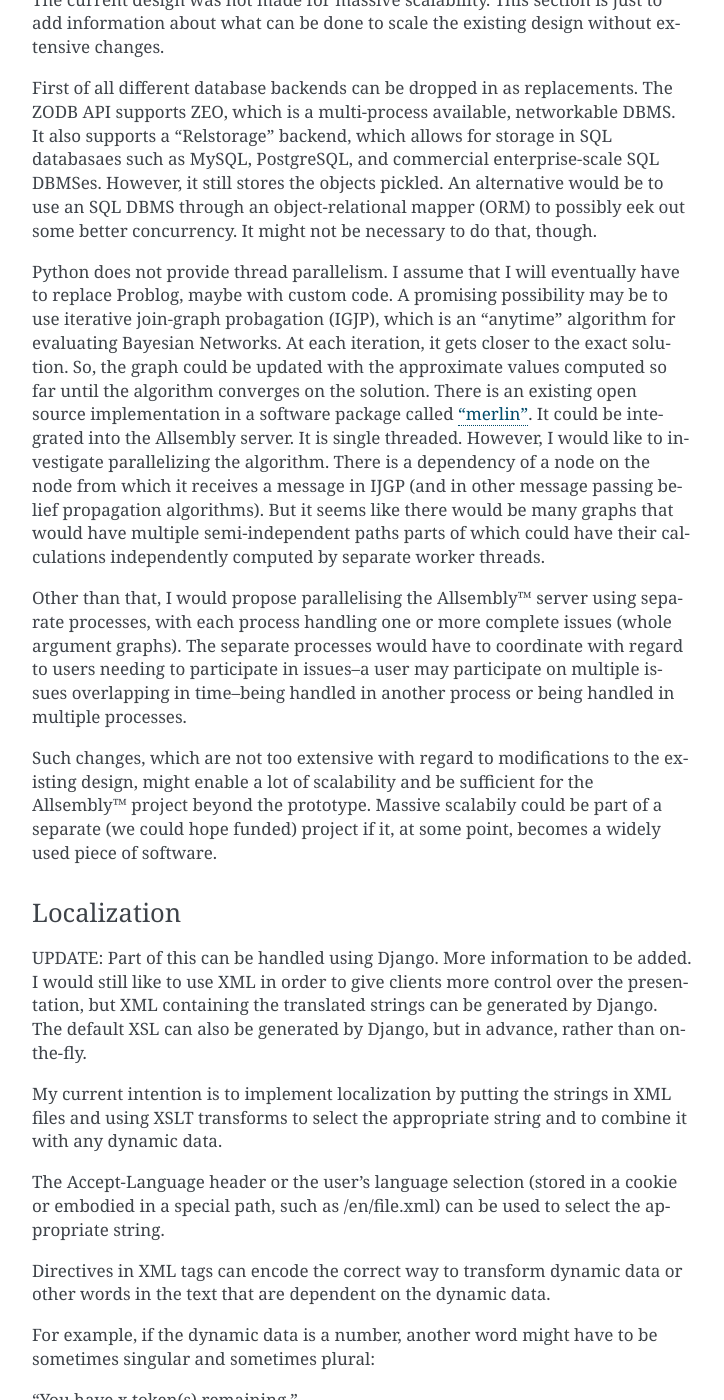
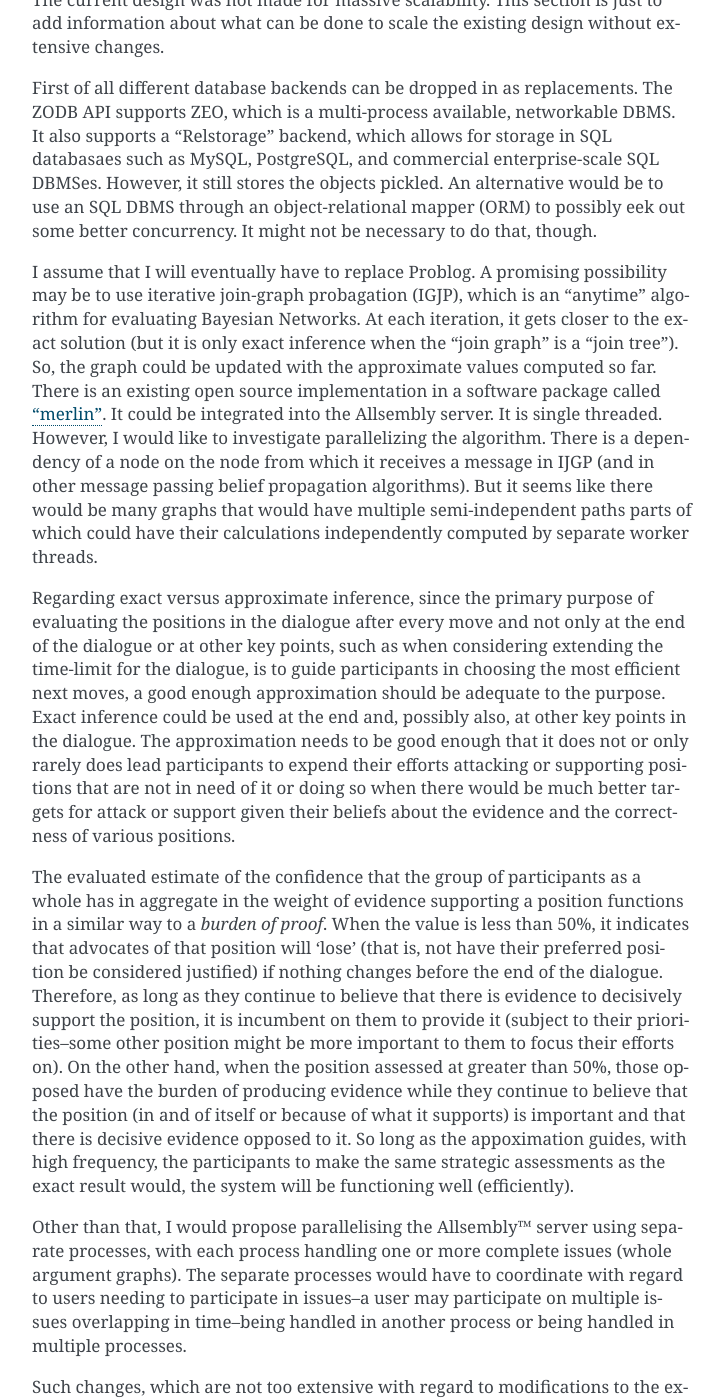
Before and after one commit to waleedmebane/allsembly-prototype, a Sphinx documentation site: the page built from docs/programmer_s_guide.rst, in a window 1280 px wide and 1400 px high, scrolled down 10859 px. Shown: the whole window, without its empty margins (388-1112 px from the left). Built offline with Sphinx 7.4.7, drawn with Linux system fonts in a browser that asks for light colours; some of the changed text lies outside the part shown.

Commit message:
Update docs with changes to:
-Using links to built html versions of notes.md and how_it_works.md
-Rational for why approximate inference might be okay for most
 estimates of the aggregate confidence in a position

```diff
--- a/docs/index.rst
+++ b/docs/index.rst
@@ -83,7 +83,7 @@ though they are also able to investigate topics outside of their base of
 knowledge).
 
 After a panel is convened, it proceeds in the way described in the file
-`docs/notes.md <https://github.com/waleedmebane/allsembly-prototype/blob/main/docs/notes.md>`_ in the source code repository and shown to some extent in the
+:doc: `docs/notes.md <notes.html>`_ in the source code repository and shown to some extent in the
 screen shots in the User's Guide.  Participants
 present policy proposals as described in `misc/prospectus.pdf <https://github.com/waleedmebane/allsembly-prototype/blob/main/misc/prospectus.pdf>`_, and then they
 present positions, statements about the evaluation of those proposals, and pro and
@@ -99,7 +99,7 @@ participants adjust their expressed confidence in positions by making new bets.
 A bet is supposed to represent the taking of a risk.  Thus a participant is
 rational when their bet corresponds with what they actually believe.  And
 participants will be constrained to contribute only logically consistent
-positions.  See `docs/notes.md <https://github.com/waleedmebane/allsembly-prototype/blob/main/docs/notes.md>`_ for some further explanation.
+positions.  See :doc: `docs/notes.md <notes.html>`_ for some further explanation.
 
 In the end, proposals will have probability estimates associated with them.
 Probability estimates might contain error.  So the result gives us a clear
@@ -122,7 +122,7 @@ contribution that might appear irrelevant might just need to be contributed
 to a different part of the graph.  Having a graph makes both things possible.
 Contributions are not prejudiced as irrelevant if one can find somewhere in the
 graph to put them, even by adding a new initial position, but each branch is
-kept on topic.  Some other details can be found in `docs/notes.md <https://github.com/waleedmebane/allsembly-prototype/blob/main/docs/notes.md>`_ and
+kept on topic.  Some other details can be found in :doc: `docs/notes.md <notes.html>`_ and
 `misc/prospectus.pdf <https://github.com/waleedmebane/allsembly-prototype/blob/main/misc/prospectus.pdf>`_ and gleaned from the User's and Programmer's Guides.  In
 the future, I expect that summarization will have an important role to play as
 well.  For example, the positions with the highest probability estimates or
--- a/docs/programmer_s_guide.rst
+++ b/docs/programmer_s_guide.rst
@@ -332,14 +332,15 @@ An alternative would be to use an SQL DBMS through an object-relational
 mapper (ORM) to possibly eek out some better concurrency.  It might not
 be necessary to do that, though.
 
-Python does not provide thread parallelism.  I assume that I will eventually
-have to replace Problog, maybe with custom code.  A promising possibility may
+I assume that I will eventually
+have to replace Problog.  A promising possibility may
 be to use iterative join-graph probagation (IGJP), which is an "anytime"
 algorithm for evaluating Bayesian Networks.  At each iteration, it gets
-closer to the exact solution.  So, the graph could be updated with the
-approximate values computed so far until the algorithm converges on the
-solution.  There is an existing open source implementation in a
-software package called `"merlin" <https://github.com/radum2275/merlin/>`_.
+closer to the exact solution (but it is only exact inference when the
+"join graph" is a "join tree").  So, the graph could be updated with the
+approximate values computed so far.  There is an existing open source
+implementation in a software package called
+`"merlin" <https://github.com/radum2275/merlin/>`_.
 It could be integrated into the Allsembly server.  It is single threaded.
 However, I would like to investigate parallelizing the algorithm.  There
 is a dependency of a node on the node from which it receives a message
@@ -347,6 +348,36 @@ in IJGP (and in other message passing belief propagation algorithms).
 But it seems like there would be many graphs that would have multiple
 semi-independent paths parts of which could have their calculations
 independently computed by separate worker threads.
+
+Regarding exact versus approximate inference, since the primary purpose
+of evaluating the positions in the dialogue after every move and not only
+at the end of the dialogue or at other key points, such as when considering
+extending the time-limit for the dialogue, is to guide participants in
+choosing the most efficient next moves, a good enough approximation should
+be adequate to the purpose. Exact inference could be used at the end and,
+possibly also, at other key points in the dialogue.  The approximation needs
+to be good enough that it does not or only rarely does lead participants to
+expend their efforts attacking or supporting positions that are not in
+need of it or doing so when there would be much better targets for
+attack or support given their beliefs about the evidence and the correctness
+of various positions.
+
+The evaluated estimate of the confidence that the group of participants as
+a whole has in aggregate in the weight of evidence supporting a position
+functions in a similar way to a *burden of proof*.  When the value is less
+than 50%, it indicates that advocates of that position will 'lose' (that is,
+not have their preferred position be considered justified) if nothing changes
+before the end of the dialogue.  Therefore, as long as they continue to
+believe that there is evidence to decisively support the position, it is
+incumbent on them to provide it (subject to their priorities--some other
+position might be more important to them to focus their efforts on).  On the
+other hand, when the position assessed at greater than 50%, those opposed
+have the burden of producing evidence while they continue to believe that
+the position (in and of itself or because of what it supports) is important
+and that there is decisive evidence opposed to it.  So long as the appoximation
+guides, with high frequency, the participants to make the same strategic
+assessments as the exact result would, the system will be functioning well
+(efficiently).
 
 Other than that, I would
 propose parallelising the Allsembly™ server using separate processes, with
@@ -514,7 +545,7 @@ Choosing library dependencies:
 How it works
 ------------
 
-For now, see `docs/how_it_works.md <https://github.com/waleedmebane/allsembly-prototype/blob/main/docs/how_it_works.md>`_ in the
+For now, see :doc: `docs/how_it_works.md <how_it_works.html>`_ in the
 `source code repository <https://github.com/waleedmebane/allsembly-prototype>`_.
 
 Other uses
```
